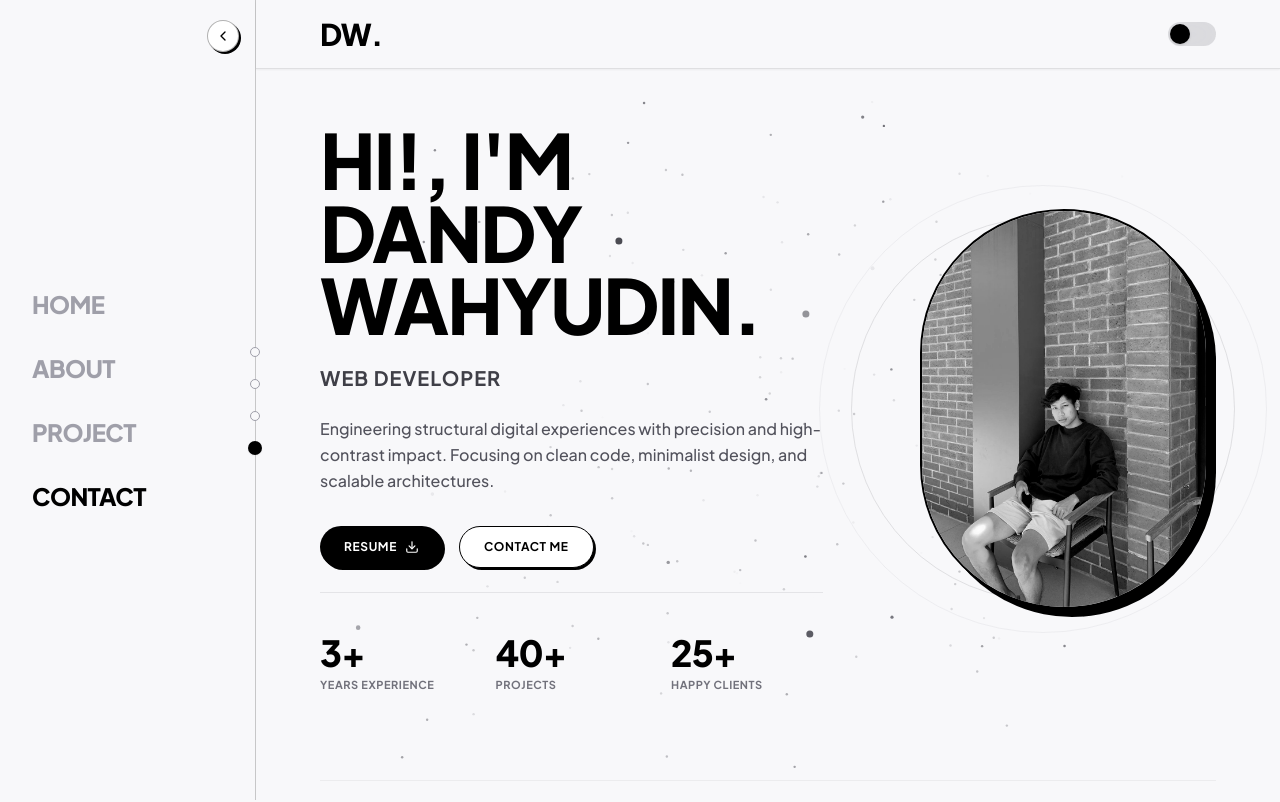
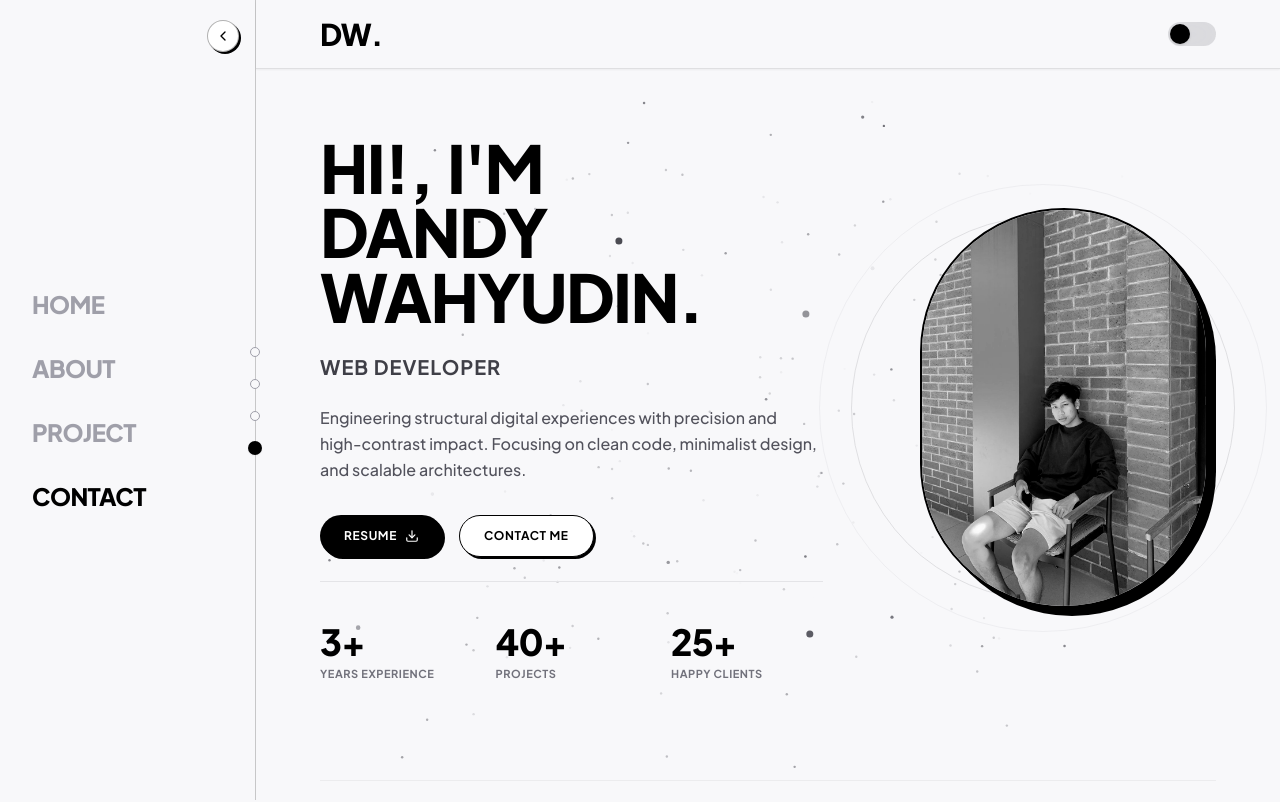
Before and after one commit to Dandywahyudin/porto, a Next.js app: page / in a window 1280 px wide. Shown: the top 802 px of the page. Built offline with nearby package versions, Linux system fonts and the light colour scheme.

Commit message:
feat: implement interactive hero section with text animations and scroll-triggered navigation

```diff
--- a/app/page.tsx
+++ b/app/page.tsx
@@ -115,9 +115,7 @@ export default function Home() {
       <div className="flex-1 flex flex-col min-w-0">
         <TopNav />
         <main className="flex-1 max-w-5xl w-full mx-auto px-6 sm:px-10 lg:px-16 py-6 md:py-8 pb-28 md:pb-20 overflow-x-hidden space-y-4">
-          <div className="reveal-on-scroll">
-            <HeroSection onNavigate={scrollTo} />
-          </div>
+          <HeroSection onNavigate={scrollTo} />
           <div className="reveal-on-scroll">
             <AboutSection />
           </div>
--- a/components/hero-section.tsx
+++ b/components/hero-section.tsx
@@ -1,9 +1,11 @@
 "use client";
 
-import { useState } from "react";
+import { useEffect, useState } from "react";
 import Image from "next/image";
 import { Download } from "lucide-react";
 import { Starfield } from "@/components/ui/starfield";
+import { TextGenerateEffect } from "@/components/ui/text-generate-effect";
+import { BlurText } from "@/components/ui/blur-text";
 
 type HeroSectionProps = {
   onNavigate: (id: string) => void;
@@ -11,6 +13,16 @@ type HeroSectionProps = {
 
 export function HeroSection({ onNavigate }: HeroSectionProps) {
   const [isColored, setIsColored] = useState(false);
+  const [isReady, setIsReady] = useState(false);
+
+  useEffect(() => {
+    // Synchronize entrance animation with the Preloader curtain opening
+    const timer = setTimeout(() => {
+      setIsReady(true);
+    }, 1950);
+
+    return () => clearTimeout(timer);
+  }, []);
 
   return (
     <section
@@ -24,23 +36,51 @@ export function HeroSection({ onNavigate }: HeroSectionProps) {
 
       <div className="grid grid-cols-1 lg:grid-cols-12 items-center gap-12 relative z-10">
         <div className="lg:col-span-7 space-y-6">
-          <h1 className="text-5xl sm:text-6xl md:text-7xl lg:text-[76px] font-black uppercase tracking-tight text-black dark:text-white leading-[0.95] transition-colors">
-            HI!, I&apos;M <br />
-            DANDY <br />
-            WAHYUDIN.
+          {/* Main Headline with Sequential Word-by-Word BlurText Effect */}
+          <h1 className="text-4xl sm:text-5xl md:text-6xl lg:text-[66px] font-black uppercase tracking-tight text-black dark:text-white leading-[0.98]">
+            <BlurText
+              items={["HI!,", "I'M", "\n", "DANDY", "\n", "WAHYUDIN."]}
+              wordDelay={320}
+              duration={650}
+              direction="top"
+              loop={true}
+              loopInterval={5600}
+              trigger={isReady}
+              initialDelay={200}
+            />
           </h1>
 
-          <p className="text-lg sm:text-xl font-bold uppercase tracking-wider text-zinc-700 dark:text-zinc-300">
+          {/* Subtitle */}
+          <p
+            className={`text-lg sm:text-xl font-bold uppercase tracking-wider text-zinc-700 dark:text-zinc-300 transition-all duration-800 ease-out delay-150 ${
+              isReady
+                ? "opacity-100 translate-y-0"
+                : "opacity-0 translate-y-8"
+            }`}
+          >
             WEB DEVELOPER
           </p>
 
-          <p className="text-zinc-600 dark:text-zinc-400 text-sm sm:text-base leading-relaxed max-w-lg font-medium">
-            Engineering structural digital experiences with precision and
-            high-contrast impact. Focusing on clean code, minimalist design,
-            and scalable architectures.
-          </p>
+          {/* Bio Description with Text Generate Effect */}
+          <div className="max-w-lg">
+            <TextGenerateEffect
+              words="Engineering structural digital experiences with precision and high-contrast impact. Focusing on clean code, minimalist design, and scalable architectures."
+              className="text-zinc-600 dark:text-zinc-400 text-sm sm:text-base leading-relaxed font-medium"
+              trigger={isReady}
+              delay={350}
+              staggerDelay={0.045}
+              duration={0.45}
+            />
+          </div>
 
-          <div className="flex flex-wrap gap-4 pt-2">
+          {/* CTA Buttons */}
+          <div
+            className={`flex flex-wrap gap-4 pt-2 transition-all duration-800 ease-out delay-450 ${
+              isReady
+                ? "opacity-100 translate-y-0"
+                : "opacity-0 translate-y-8"
+            }`}
+          >
             <a
               href="#contact"
               onClick={(e) => {
@@ -60,7 +100,14 @@ export function HeroSection({ onNavigate }: HeroSectionProps) {
             </button>
           </div>
 
-          <div className="pt-10 mt-6 border-t border-zinc-200 dark:border-zinc-800 max-w-xl">
+          {/* Experience Statistics */}
+          <div
+            className={`pt-10 mt-6 border-t border-zinc-200 dark:border-zinc-800 max-w-xl transition-all duration-800 ease-out delay-600 ${
+              isReady
+                ? "opacity-100 translate-y-0"
+                : "opacity-0 translate-y-8"
+            }`}
+          >
             <div className="grid grid-cols-3 gap-6">
               <div>
                 <span className="text-3xl sm:text-4xl font-extrabold text-black dark:text-white tracking-tight">
@@ -90,16 +137,27 @@ export function HeroSection({ onNavigate }: HeroSectionProps) {
           </div>
         </div>
 
+        {/* Profile Card Column */}
         <div className="lg:col-span-5 flex justify-center lg:justify-end items-center relative py-6 sm:py-8 pr-2">
           {/* Decorative concentric rings */}
-          <div className="absolute inset-0 flex items-center justify-center pointer-events-none">
+          <div
+            className={`absolute inset-0 flex items-center justify-center pointer-events-none transition-all duration-1000 ease-out delay-400 ${
+              isReady
+                ? "opacity-100 scale-100"
+                : "opacity-0 scale-75"
+            }`}
+          >
             <div className="w-72 h-72 sm:w-96 sm:h-96 rounded-full border border-zinc-300/70 dark:border-zinc-800 absolute" />
             <div className="w-88 h-88 sm:w-112 sm:h-112 rounded-full border border-zinc-200/50 dark:border-zinc-800/60 absolute" />
           </div>
 
           <div
             onClick={() => setIsColored(!isColored)}
-            className="group relative z-10 w-64 h-88 sm:w-72 sm:h-100 rounded-t-full rounded-b-full border-2 border-black dark:border-zinc-300 bg-zinc-200 dark:bg-zinc-800 shadow-[8px_8px_0px_0px_rgba(0,0,0,1)] dark:shadow-[8px_8px_0px_0px_rgba(255,255,255,0.3)] overflow-hidden cursor-pointer transition-all duration-300 hover:scale-[1.02] active:scale-[0.98]"
+            className={`group relative z-10 w-64 h-88 sm:w-72 sm:h-100 rounded-t-full rounded-b-full border-2 border-black dark:border-zinc-300 bg-zinc-200 dark:bg-zinc-800 shadow-[8px_8px_0px_0px_rgba(0,0,0,1)] dark:shadow-[8px_8px_0px_0px_rgba(255,255,255,0.3)] overflow-hidden cursor-pointer transition-all duration-900 ease-[cubic-bezier(0.16,1,0.3,1)] delay-200 hover:scale-[1.02] active:scale-[0.98] ${
+              isReady
+                ? "opacity-100 scale-100 translate-y-0"
+                : "opacity-0 scale-90 translate-y-12"
+            }`}
             title="Klik / Tap untuk mengubah warna"
           >
             <Image
--- /dev/null
+++ b/components/ui/blur-text.tsx
@@ -0,0 +1,145 @@
+"use client";
+
+import { useEffect, useState } from "react";
+import { cn } from "@/lib/utils";
+
+export type BlurTextItem = {
+  text: string;
+  isBreak?: boolean;
+};
+
+interface BlurTextProps {
+  items?: (string | { text: string; isBreak?: boolean })[];
+  text?: string;
+  wordDelay?: number;
+  duration?: number;
+  className?: string;
+  direction?: "top" | "bottom";
+  loop?: boolean;
+  loopInterval?: number;
+  initialDelay?: number;
+  trigger?: boolean;
+}
+
+export function BlurText({
+  items,
+  text,
+  wordDelay = 320,
+  duration = 600,
+  className = "",
+  direction = "top",
+  loop = true,
+  loopInterval = 5800,
+  initialDelay = 1950,
+  trigger = true,
+}: BlurTextProps) {
+  const parsedItems: { text: string; isBreak?: boolean; wordIndex: number }[] = [];
+  let currentWordIdx = 0;
+
+  if (items && items.length > 0) {
+    items.forEach((item) => {
+      if (typeof item === "string") {
+        if (item === "\n" || item === "<br>") {
+          parsedItems.push({ text: "", isBreak: true, wordIndex: currentWordIdx });
+        } else {
+          item.split(" ").forEach((w) => {
+            if (w.trim()) {
+              parsedItems.push({ text: w, wordIndex: currentWordIdx++ });
+            }
+          });
+        }
+      } else {
+        if (item.isBreak) {
+          parsedItems.push({ text: "", isBreak: true, wordIndex: currentWordIdx });
+        } else {
+          parsedItems.push({ text: item.text, wordIndex: currentWordIdx++ });
+        }
+      }
+    });
+  } else if (text) {
+    text.split("\n").forEach((line, lIdx, arr) => {
+      line.split(" ").forEach((w) => {
+        if (w.trim()) {
+          parsedItems.push({ text: w, wordIndex: currentWordIdx++ });
+        }
+      });
+      if (lIdx < arr.length - 1) {
+        parsedItems.push({ text: "", isBreak: true, wordIndex: currentWordIdx });
+      }
+    });
+  }
+
+  const totalWords = currentWordIdx;
+  const [activeWordCount, setActiveWordCount] = useState(0);
+
+  useEffect(() => {
+    if (!trigger) return;
+
+    let stepTimer: NodeJS.Timeout;
+    let loopTimer: NodeJS.Timeout;
+
+    const startWordSequence = () => {
+      let count = 0;
+      setActiveWordCount(0);
+
+      stepTimer = setInterval(() => {
+        count += 1;
+        setActiveWordCount(count);
+        if (count >= totalWords) {
+          clearInterval(stepTimer);
+        }
+      }, wordDelay);
+    };
+
+    // Initial start
+    const startInitial = setTimeout(() => {
+      startWordSequence();
+    }, initialDelay);
+
+    // Looping
+    if (loop) {
+      loopTimer = setInterval(() => {
+        setActiveWordCount(0);
+        setTimeout(() => {
+          startWordSequence();
+        }, 500);
+      }, loopInterval);
+    }
+
+    return () => {
+      clearTimeout(startInitial);
+      if (stepTimer) clearInterval(stepTimer);
+      if (loopTimer) clearInterval(loopTimer);
+    };
+  }, [trigger, totalWords, wordDelay, loop, loopInterval, initialDelay]);
+
+  return (
+    <span className={cn("inline-block", className)}>
+      {parsedItems.map((item, index) => {
+        if (item.isBreak) {
+          return <br key={`br-${index}`} className="block" />;
+        }
+
+        const isRevealed = item.wordIndex < activeWordCount;
+        const translateY = direction === "top" ? "-22px" : "22px";
+
+        return (
+          <span
+            key={`word-${index}`}
+            className="inline-block transition-all ease-[cubic-bezier(0.16,1,0.3,1)] will-change-[transform,filter,opacity] mr-2.5 sm:mr-3.5 last:mr-0"
+            style={{
+              transitionDuration: `${duration}ms`,
+              opacity: isRevealed ? 1 : 0,
+              filter: isRevealed ? "blur(0px)" : "blur(12px)",
+              transform: isRevealed
+                ? "translate3d(0,0,0) scale(1)"
+                : `translate3d(0,${translateY},0) scale(0.92)`,
+            }}
+          >
+            {item.text}
+          </span>
+        );
+      })}
+    </span>
+  );
+}
--- /dev/null
+++ b/components/ui/text-generate-effect.tsx
@@ -0,0 +1,75 @@
+"use client";
+
+import { useEffect, useState } from "react";
+import { cn } from "@/lib/utils";
+
+interface TextGenerateEffectProps {
+  words: string;
+  className?: string;
+  filter?: boolean;
+  duration?: number;
+  delay?: number;
+  trigger?: boolean;
+  staggerDelay?: number;
+}
+
+export function TextGenerateEffect({
+  words,
+  className,
+  filter = true,
+  duration = 0.5,
+  delay = 2050,
+  trigger = true,
+  staggerDelay = 0.08,
+}: TextGenerateEffectProps) {
+  const [revealedCount, setRevealedCount] = useState(0);
+  const wordsArray = words.split(" ");
+
+  useEffect(() => {
+    if (!trigger) return;
+
+    let interval: NodeJS.Timeout;
+    const startTimer = setTimeout(() => {
+      let current = 0;
+      interval = setInterval(() => {
+        current += 1;
+        setRevealedCount(current);
+        if (current >= wordsArray.length) {
+          clearInterval(interval);
+        }
+      }, staggerDelay * 1000);
+    }, delay);
+
+    return () => {
+      clearTimeout(startTimer);
+      if (interval) clearInterval(interval);
+    };
+  }, [trigger, delay, staggerDelay, wordsArray.length]);
+
+  return (
+    <span className={cn("inline-block", className)}>
+      {wordsArray.map((word, idx) => {
+        const isRevealed = idx < revealedCount;
+
+        return (
+          <span
+            key={word + idx}
+            className={`inline-block transition-all ${
+              isRevealed
+                ? "opacity-100 blur-0 translate-y-0 scale-100"
+                : filter
+                ? "opacity-0 blur-md translate-y-2.5 scale-95"
+                : "opacity-0 translate-y-2.5"
+            }`}
+            style={{
+              transitionDuration: `${duration}s`,
+              transitionTimingFunction: "cubic-bezier(0.16, 1, 0.3, 1)",
+            }}
+          >
+            {word}&nbsp;
+          </span>
+        );
+      })}
+    </span>
+  );
+}
--- /dev/null
+++ b/lib/utils.ts
@@ -0,0 +1,3 @@
+export function cn(...classes: (string | undefined | null | false | boolean)[]) {
+  return classes.filter(Boolean).join(" ");
+}
```
